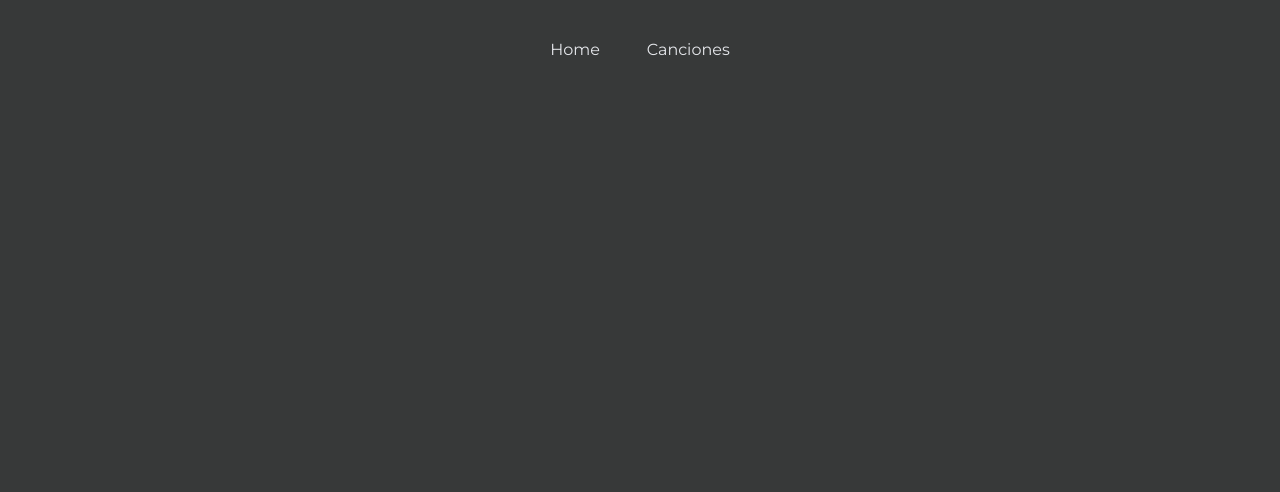
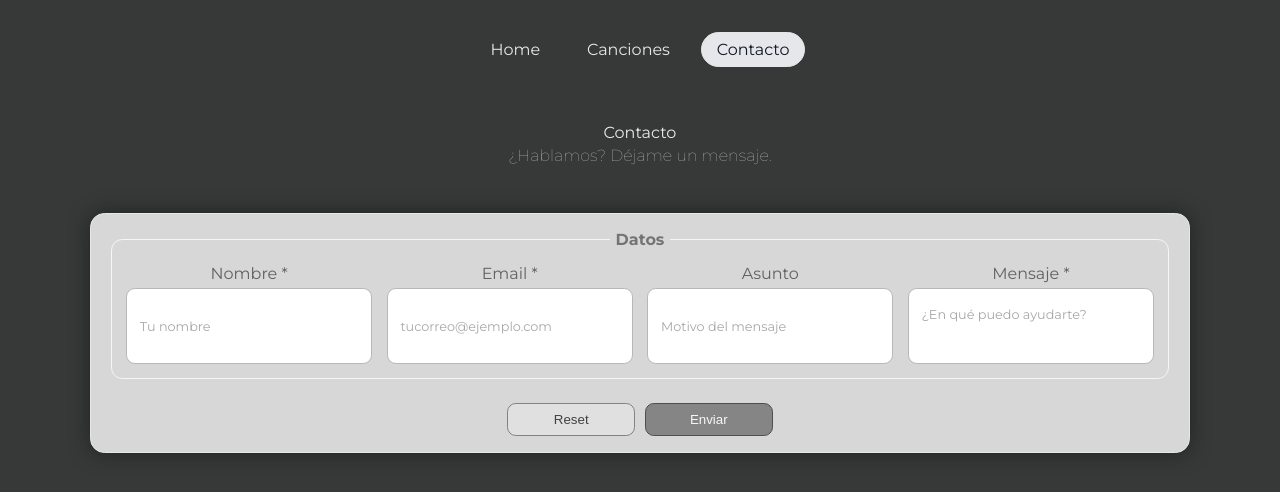
Before and after one commit to iamluismoran/Labs-M3-W2, a React (Vite) app: page /contacto in a window 1280 px wide. Before the commit this address had no page. Shown: the top 492 px of the page. Built offline with nearby package versions, Linux system fonts and the light colour scheme.

Commit message:
feat(contact): add ContactForm con validaciones y estilos

```diff
--- a/src/App.jsx
+++ b/src/App.jsx
@@ -1,6 +1,7 @@
 import { Routes, Route, NavLink } from "react-router-dom"
 import Home from "./components/Home/Home.jsx";
 import SongList from "./components/SongList/SongList.jsx";
+import ContactForm from "./components/ContactForm/ContactForm.jsx";
 
 export default function App() {
   const linkBase = {
@@ -46,6 +47,19 @@ export default function App() {
         >
           Canciones
         </NavLink>
+
+         <NavLink to="/contacto"
+         style={({ isActive }) =>
+          isActive
+          ? { ...linkBase,
+            color: "#111827",
+            background: "#e5e7eb",
+            borderColor: "#e5e7eb" }
+          : { ...linkBase, color: "#e5e7eb" }
+        }>
+          Contacto
+          </NavLink>
+
       </nav>
 
 
@@ -53,6 +67,7 @@ export default function App() {
         <Route path="/" element={<Home />} />
         <Route path="/home" element={<Home />} />
         <Route path="/canciones" element={<SongList />} />
+        <Route path="/contacto" element={<ContactForm />} />
       </Routes>
     </>
   );
--- a/src/components/ContactForm/ContactForm.jsx
+++ b/src/components/ContactForm/ContactForm.jsx
@@ -0,0 +1,127 @@
+import { useCallback } from "react";
+import styles from "./ContactForm.module.css";
+
+export default function ContactForm() {
+  const handleSubmit = useCallback((e) => {
+    e.preventDefault();
+    const form = e.currentTarget;
+
+    // Validaciones nativas del navegador
+    if (!form.checkValidity()) {
+      form.reportValidity();
+      return;
+    }
+
+    // Log de elementos (útil para debug)
+    const all = Array.from(form.elements).map((el) => ({
+      tag: el.tagName.toLowerCase(),
+      type: el.type,
+      name: el.name || null,
+      id: el.id || null,
+      value:
+        el.type === "checkbox" ? el.checked
+        : el.type === "radio" ? (el.checked ? el.value : "")
+        : el.value,
+      disabled: !!el.disabled,
+      required: !!el.required,
+    }));
+    console.log("Elementos del formulario:", all);
+
+    // Payload desde FormData
+    const fd = new FormData(form);
+    const data = {};
+    for (const [key, value] of fd.entries()) {
+      if (key in data) {
+        if (Array.isArray(data[key])) data[key].push(value);
+        else data[key] = [data[key], value];
+      } else {
+        data[key] = value;
+      }
+    }
+    console.log("Payload FormData:", data);
+
+    alert("¡Mensaje enviado!");
+    form.reset();
+  }, []);
+
+  const handleReset = useCallback(() => {
+    console.log("Form reset");
+  }, []);
+
+  return (
+    <section className={styles.wrap}>
+      <header className={styles.header}>
+        <h2>Contacto</h2>
+        <p className={styles.subtitle}>¿Hablamos? Déjame un mensaje.</p>
+      </header>
+
+      <form
+        className={styles.form}
+        onSubmit={handleSubmit}
+        onReset={handleReset}
+        noValidate
+      >
+        <fieldset className={styles.fieldset}>
+          <legend className={styles.legend}>Datos</legend>
+
+          <div className={styles.grid2}>
+            <label className={styles.label}>
+              Nombre *
+              <input
+                className={styles.input}
+                name="firstName"
+                type="text"
+                placeholder="Tu nombre"
+                required
+                minLength={2}
+                maxLength={40}
+                pattern="^[A-Za-zÀ-ÿ'\\-\\s]+$"
+                title="Solo letras, espacios, apóstrofes o guiones"
+              />
+            </label>
+
+            <label className={styles.label}>
+              Email *
+              <input
+                className={styles.input}
+                name="email"
+                type="email"
+                placeholder="tucorreo@ejemplo.com"
+                required
+              />
+            </label>
+
+            <label className={styles.label}>
+              Asunto
+              <input
+                className={styles.input}
+                name="subject"
+                type="text"
+                placeholder="Motivo del mensaje"
+                maxLength={80}
+              />
+            </label>
+
+            <label className={styles.label}>
+              Mensaje *
+              <textarea
+                className={styles.textarea}
+                name="message"
+                rows={6}
+                placeholder="¿En qué puedo ayudarte?"
+                required
+                minLength={10}
+                maxLength={500}
+              />
+            </label>
+          </div>
+        </fieldset>
+
+        <div className={styles.actions}>
+          <button type="reset" className={styles.btnSecondary}>Reset</button>
+          <button type="submit" className={styles.btnPrimary}>Enviar</button>
+        </div>
+      </form>
+    </section>
+  );
+}
--- a/src/components/ContactForm/ContactForm.module.css
+++ b/src/components/ContactForm/ContactForm.module.css
@@ -0,0 +1,115 @@
+.wrap {
+  max-width: 1100px;
+  margin: 2rem auto;
+  padding: 0 1rem;
+}
+.header {
+  margin-bottom: 3rem;
+}
+
+.header h2 {
+    font-size: 1rem;
+    font-weight: 400;
+}
+
+.subtitle {
+    font-size: 1rem;
+    color: #cbcbcb;
+    margin: 0.25rem 0 0;
+}
+
+.form {
+  background: #d7d7d7;
+  border: 1px solid #e5e7eb;
+  border-radius: 0.9rem;
+  padding: 1rem 1.1rem;
+  box-shadow: 0 0 20px rgba(12, 12, 12, 0.5);
+  display: grid;
+  gap: 1rem;
+}
+
+.fieldset {
+  border: 1px solid #f6f6f6;
+  border-radius: 0.7rem;
+  padding: 0.9rem;
+}
+.legend {
+  font-weight: 600;
+  padding: 0 0.35rem;
+  color: #747474;
+}
+
+.grid2 {
+  display: grid;
+  grid-template-columns: repeat(auto-fit, minmax(240px, 1fr));
+  gap: 2rem 0.9rem;
+}
+
+.label {
+  display: grid;
+  gap: 0.35rem;
+  color: #616161;
+  font-size: 1rem;
+}
+
+.input,
+.textarea {
+  font-family: montserrat;
+  font-size: 0.8rem;
+  line-height: 1.5;
+  color: #6c6c6c;
+  background: #fff;
+  border: 1px solid #b7b7b7;
+  border-radius: 0.55rem;
+  padding: 1rem 0.8rem;
+  min-height: 2.6rem;
+}
+
+.input::placeholder{
+  color: #a7a7a7;
+}
+
+.textarea {
+  resize: none;
+  overflow-y: auto;
+  height: 40px;
+  max-width: 400px;
+}
+
+.textarea::placeholder {
+    color: #a7a7a7;
+    margin-top: 200px;
+}
+
+.actions {
+  display: flex;
+  justify-content: center;
+  gap: 0.6rem;
+  padding-top: 0.5rem;
+}
+
+.btnPrimary,
+.btnSecondary {
+  border: 1px solid #828282;
+  border-radius: 0.55rem;
+  padding: 0.5rem 0.9rem;
+  cursor: pointer;
+  min-width: 8rem;
+}
+.btnPrimary {
+  background: #858585;
+  border-color: #4f4f4f;
+  color: #f6f6f6;
+  transition: 1s ease;
+}
+.btnPrimary:hover {
+  background: #3c3c3c;
+}
+.btnSecondary {
+  background: #e0e0e0;
+  color: #414141;
+  transition: 1s ease;
+}
+.btnSecondary:hover {
+  background: #f1f1f1;
+}
```
